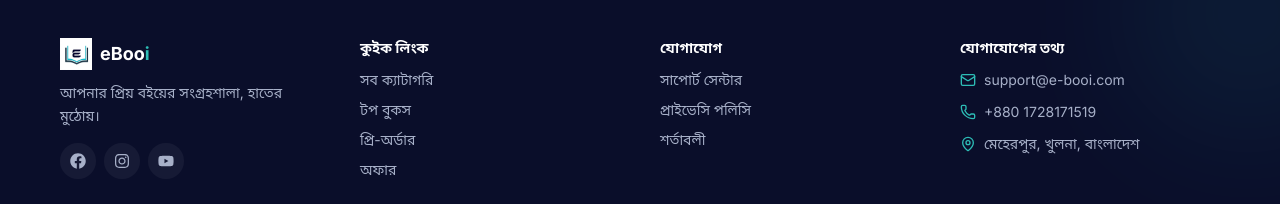
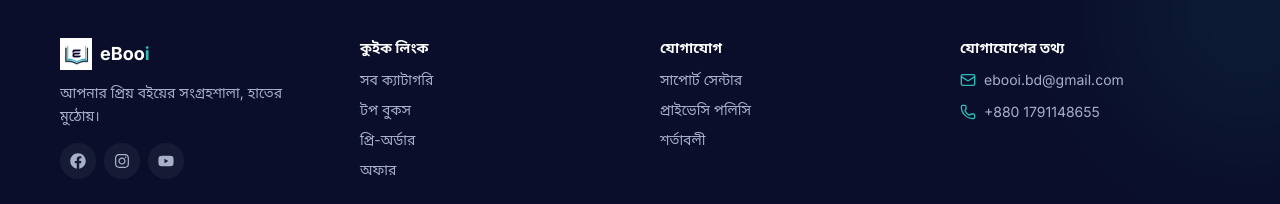
Before and after one commit to nh-nahid/e-booi-an-ebook-platform, a Next.js app in the folder frontend/: page / in a window 1280 px wide. Shown: the part 676-880 px from the top of the page. Built offline with nearby package versions, Linux system fonts and the light colour scheme; no server answers.

Commit message:
contact details updated in footer

```diff
--- a/frontend/components/layout/site-footer.tsx
+++ b/frontend/components/layout/site-footer.tsx
@@ -102,16 +102,13 @@ export default function SiteFooter() {
           <div className="flex flex-col gap-3 text-sm text-[#A7B0C8]">
             <div className="flex items-center gap-2">
               <Mail className="h-4 w-4 shrink-0 text-[#2DBDB6]" />
-              support@e-booi.com
+              ebooi.bd@gmail.com
             </div>
             <div className="flex items-center gap-2">
               <Phone className="h-4 w-4 shrink-0 text-[#2DBDB6]" />
-              +880 1728171519
+              +880 1791148655
             </div>
-            <div className="flex items-center gap-2">
-              <MapPin className="h-4 w-4 shrink-0 text-[#2DBDB6]" />
-              মেহেরপুর, খুলনা, বাংলাদেশ
-            </div>
+
           </div>
         </div>
       </div>
```
